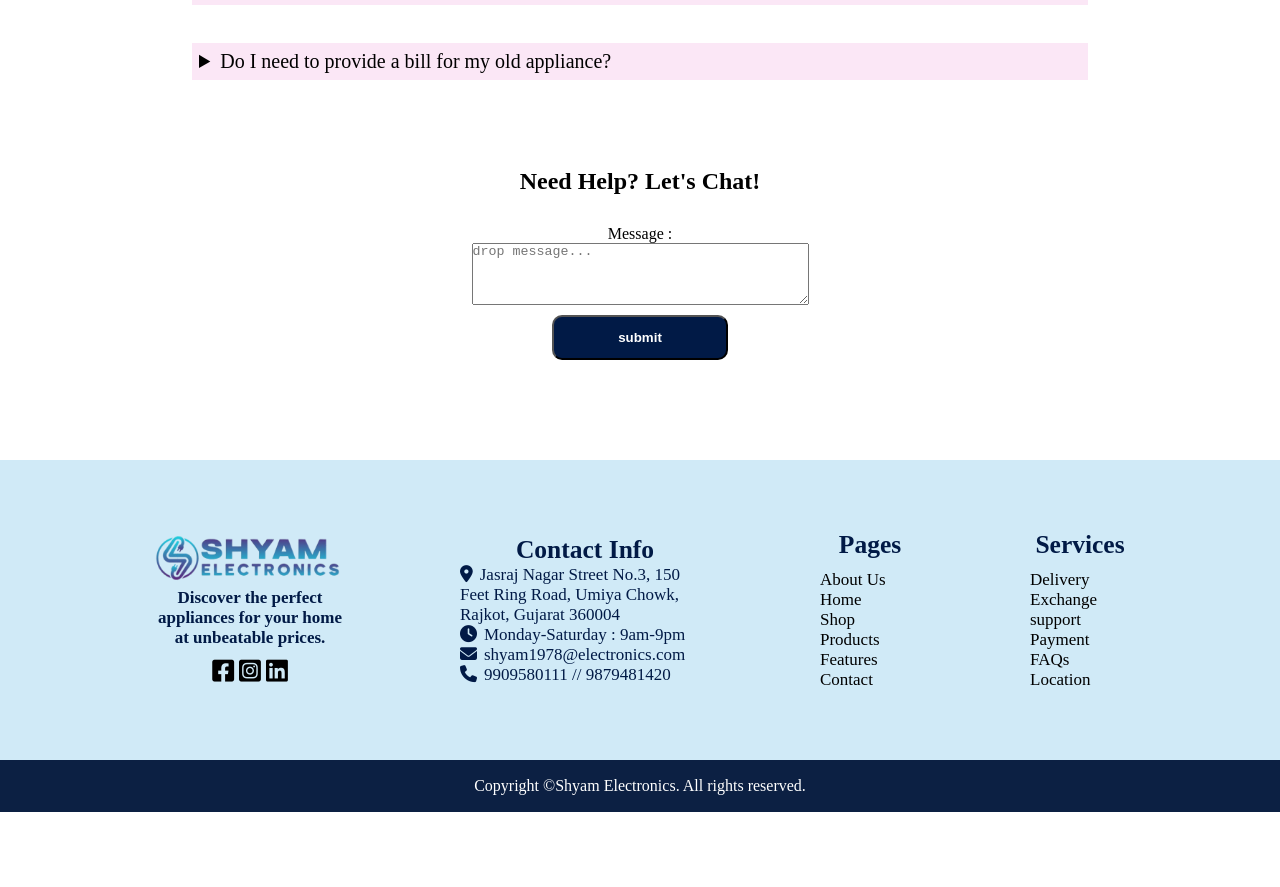
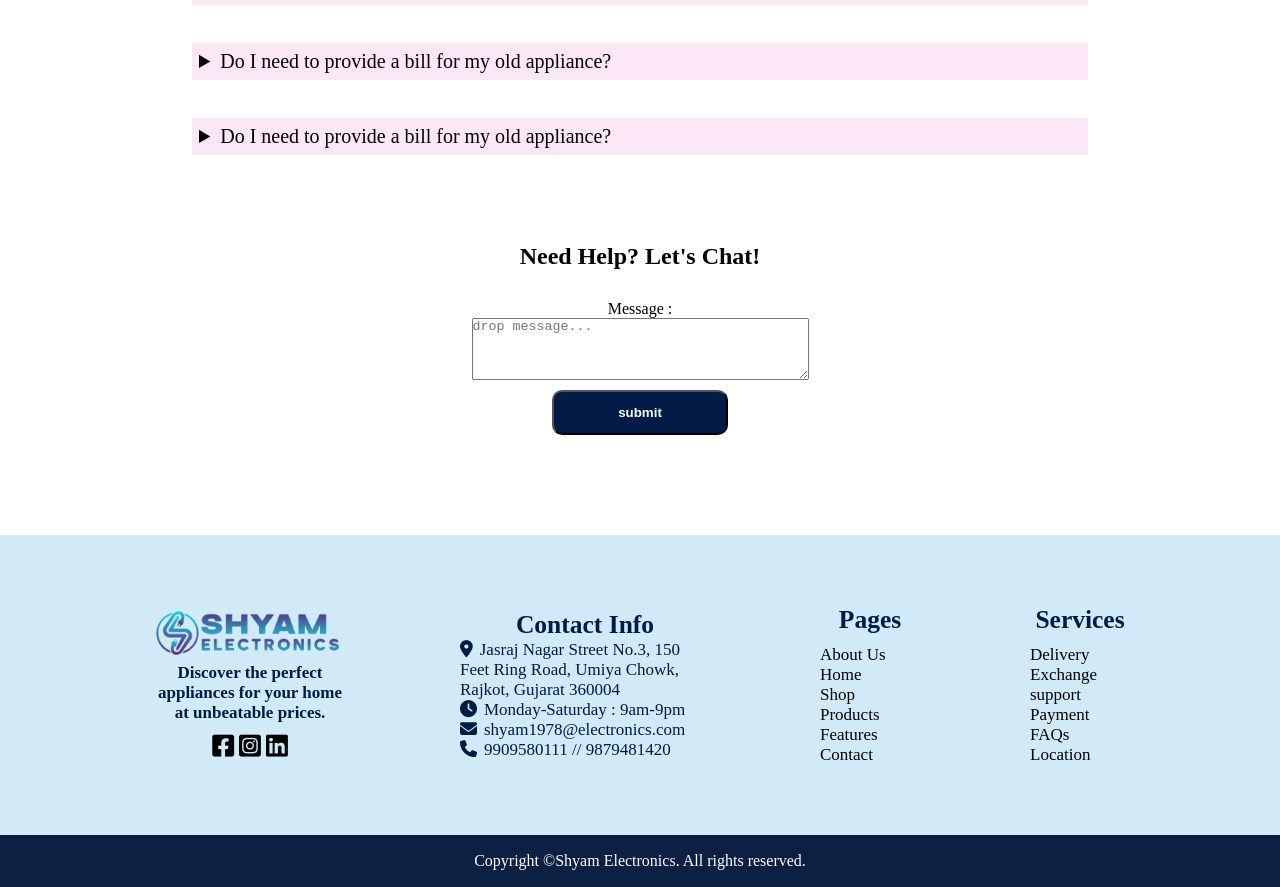
Before and after one commit to vrushti-sangani/Shyam1111, a React (Create React App) app: page /faq in a window 1280 px wide. Shown: the part 1730-2617 px from the top of the page. Before the commit the page ends 2542 px from the top, so only its background shows below. Built offline with nearby package versions, Linux system fonts and the light colour scheme.

Commit message:
Initial commit

```diff
--- a/src/component/faq.js
+++ b/src/component/faq.js
@@ -49,6 +49,10 @@ function Faq() {
                             <summary className="bgcolor">Do I need to provide a bill for my old appliance?</summary>
                             <p>A bill is not mandatory, but it may help in getting a better exchange value.</p>
                         </details><br />
+                        <details>
+                            <summary className="bgcolor">Do I need to provide a bill for my old appliance?</summary>
+                            <p>A bill is not mandatory, but it may help in getting a better exchange value.</p>
+                        </details><br />
                     </div>
                     <div className="msg1">
                         <h2>Need Help? Let's Chat!</h2>
```
